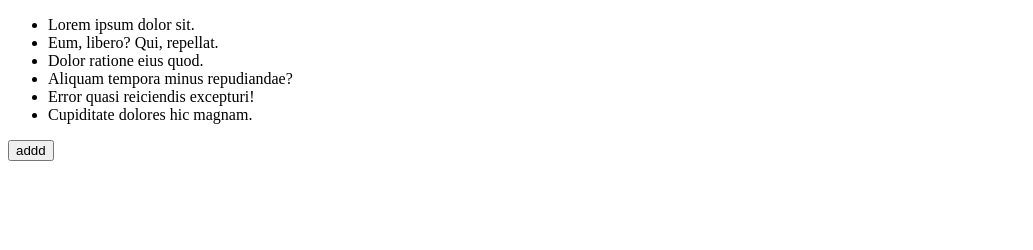
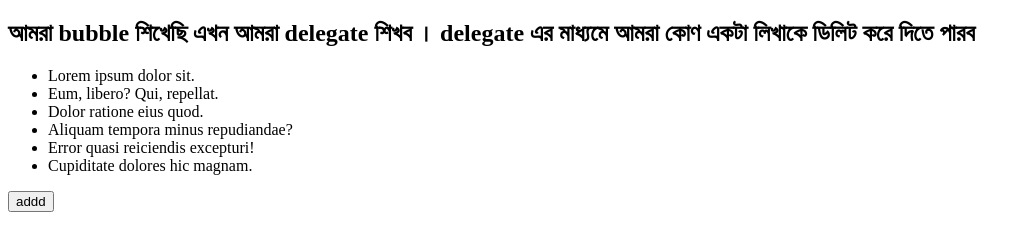
Before and after one commit to rashedul360/delegate-of-Event-bubble, a plain HTML site: page index.html in a window 1280 px wide. Shown: the whole page, without its empty margins (0-1033 px from the left). Drawn offline with Linux system fonts and the light colour scheme.

Commit message:
Update index.html

```diff
--- a/index.html
+++ b/index.html
@@ -9,6 +9,10 @@
   <body>
     <main>
       <section>
+               <h1>
+          আমরা bubble শিখেছি এখন আমরা delegate শিখব । delegate এর মাধ্যমে আমরা
+          কোণ একটা লিখাকে ডিলিট করে দিতে পারব
+         </h1>
         <ul id="items" class="items">
           <li class="item">Lorem ipsum dolor sit.</li>
           <li class="item">Eum, libero? Qui, repellat.</li>
```
